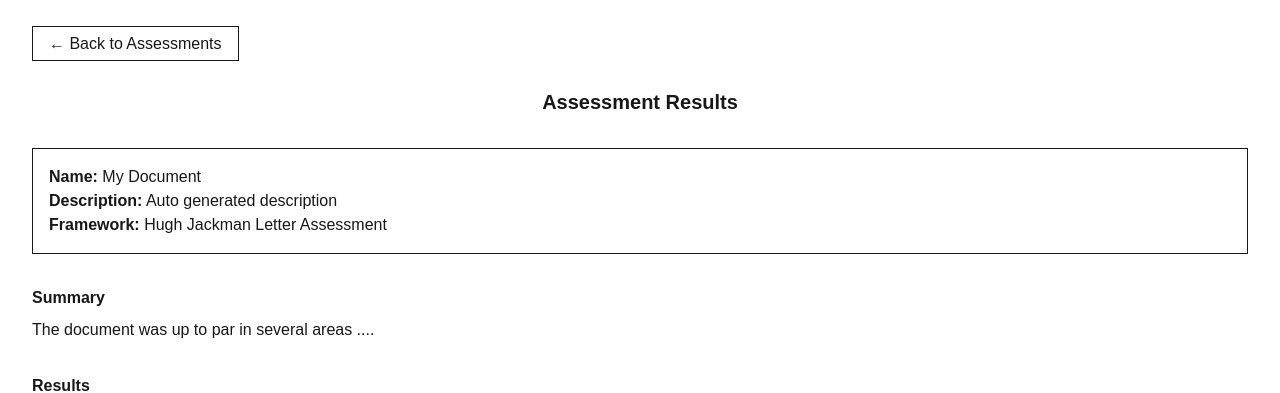
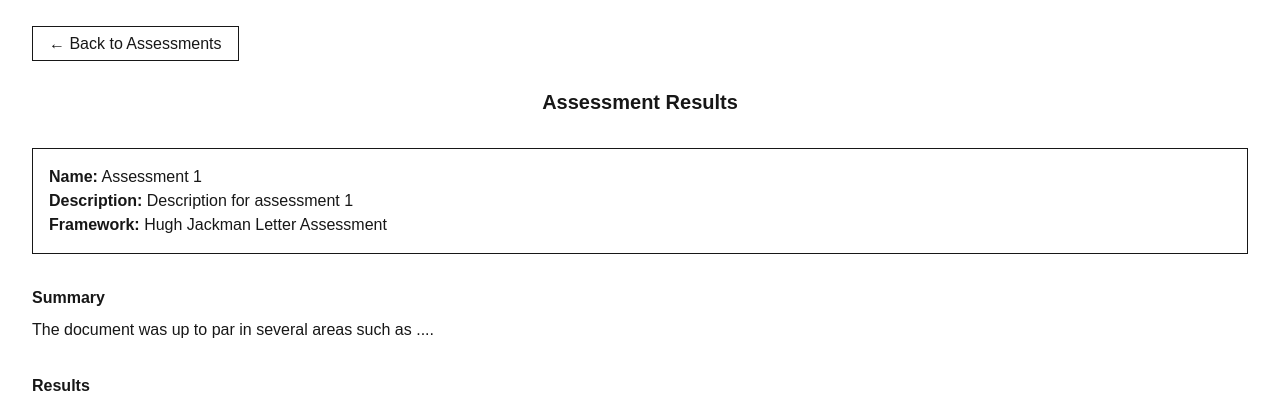
Before and after one commit to Mjahaha/Docutiser, a Next.js app: page /assessments/details/1 in a window 1280 px wide. Shown: the top 393 px of the page. Built offline with nearby package versions, Linux system fonts and the light colour scheme.

Commit message:
Assessment history uses JSON now

```diff
--- a/src/app/assessments/details/[assessment_id]/page.tsx
+++ b/src/app/assessments/details/[assessment_id]/page.tsx
@@ -1,39 +1,6 @@
 import Link from "next/link";
-import path from 'path';
-import fs from 'fs/promises';
-
-interface AssessmentResult {
-  requirement_id: number;
-  requirement_name: string;
-  passed: boolean;
-}
-
-interface Assessment {
-  id: number;
-  name: string;
-  description: string;
-  framework: string;
-  summary: string;
-  results: AssessmentResult[];
-}
-
-// TODO: Get this from db when db is ready
-async function getAssessment(id: number): Promise<Assessment> {
-  // Read the JSON file
-  const filePath = path.join(process.cwd(), 'src', 'app', 'assessments', 'details', 'assessment_test_data.json');
-  const fileContents = await fs.readFile(filePath, 'utf8');
-  const assessments: Assessment[] = JSON.parse(fileContents);
-
-  // Find the assessment with the matching id
-  const assessment = assessments.find(a => a.id === id);
-
-  if (!assessment) {
-    throw new Error(`Assessment with id ${id} not found`);
-  }
-  return assessment;
-}
-
 import { notFound } from "next/navigation";
+import { getAssessment } from "@/utils/assessments";
 
 export default async function AssessmentDetail({params,}: { params: { assessment_id: string } })
 {
--- a/src/app/assessments/page.tsx
+++ b/src/app/assessments/page.tsx
@@ -1,6 +1,26 @@
 import Link from "next/link";
+import { getAssessment } from "@/utils/assessments";
 
-export default function AssessmentHistory() {
+export default async function AssessmentHistory() {
+  const assessments = [getAssessment(1), getAssessment(2)];
+  const assessmentData = await Promise.all(assessments);
+
+  function renderAssessmentInHistory(assessment: { id: number; name: string; framework: string })
+    {
+    return (
+      <li key={assessment.id} className="flex justify-between m-5">
+          <span>{assessment.name}</span>
+          <span>{assessment.framework}</span>
+          <div>
+            <Link
+              href={`/assessments/details/${assessment.id}`}
+              className="border px-4 py-2 mx-4">View</Link>
+            <Link href="#" className="border px-4 py-2">Delete</Link>
+          </div>
+        </li>
+    );
+  }
+
   return (
     <div className="p-8 space-y-8">
       {/* Back button */}
@@ -12,25 +32,8 @@ export default function AssessmentHistory() {
       <h1 className="text-center text-xl font-bold">Document Assessments</h1>
 
       <ul className="border p-4 space-y-2">
-        <li className="flex justify-between m-5">
-          <span>Assessment 1</span>
-          <span>Hugh Jackman Letter Assessment</span>
-          <div>
-            <Link href="/assessments/details/1" className="border px-4 py-2 mx-4">View</Link>
-            <Link href="#" className="border px-4 py-2">Delete</Link>
-          </div>
-        </li>
-        <li className="flex justify-between m-5">
-          <span>Assessment 2</span>
-          <span>Hugh Jackman Letter Assessment</span>
-          <div>
-            <Link href="/assessments/details/2" className="border px-4 py-2 mx-4">View</Link>
-            <Link href="#" className="border px-4 py-2">Delete</Link>
-          </div>
-        </li>
+        {assessmentData.map(renderAssessmentInHistory)}
       </ul>
-      <div className="flex space-x-2">
-      </div>
       <div>
         <Link href="/assessments/new" className="border px-4 py-2">+ New </Link>
       </div>
--- a/src/app/assessments/details/assessment_test_data.json
+++ b/src/app/test_data/assessment_test_data.json
@@ -1,10 +1,10 @@
 [
   {
     "id": 1,
-    "name": "My Document",
-    "description": "Auto generated description",
+    "name": "Assessment 1",
+    "description": "Description for assessment 1",
     "framework": "Hugh Jackman Letter Assessment",
-    "summary": "The document was up to par in several areas ....",
+    "summary": "The document was up to par in several areas such as ....",
     "results": [
       {
         "requirement_id": 1,
@@ -20,8 +20,8 @@
   },
   {
     "id": 2,
-    "name": "Q4 Performance Review",
-    "description": "Quarterly assessment of team deliverables",
+    "name": "Assessment 2",
+    "description": "Description for assessment 2",
     "framework": "Hugh Jackman Letter Assessment",
     "summary": "Strong performance in communication areas with room for improvement in technical specifications ....",
     "results": [
--- /dev/null
+++ b/src/utils/assessments.tsx
@@ -0,0 +1,33 @@
+import path from 'path';
+import fs from 'fs/promises';
+
+interface AssessmentResult {
+  requirement_id: number;
+  requirement_name: string;
+  passed: boolean;
+}
+
+interface Assessment {
+  id: number;
+  name: string;
+  description: string;
+  framework: string;
+  summary: string;
+  results: AssessmentResult[];
+}
+
+// TODO: Get this from db when db is ready
+export async function getAssessment(id: number): Promise<Assessment> {
+  // Read the JSON file
+  const filePath = path.join(process.cwd(), 'src', 'app', 'test_data', 'assessment_test_data.json');
+  const fileContents = await fs.readFile(filePath, 'utf8');
+  const assessments: Assessment[] = JSON.parse(fileContents);
+
+  // Find the assessment with the matching id
+  const assessment = assessments.find(a => a.id === id);
+
+  if (!assessment) {
+    throw new Error(`Assessment with id ${id} not found`);
+  }
+  return assessment;
+}
```
